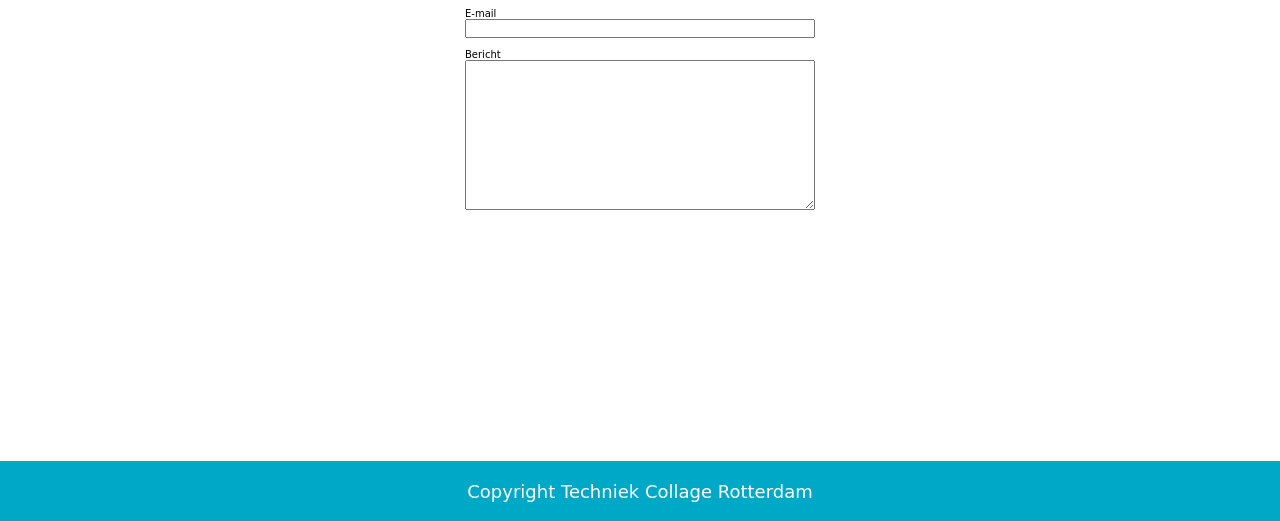
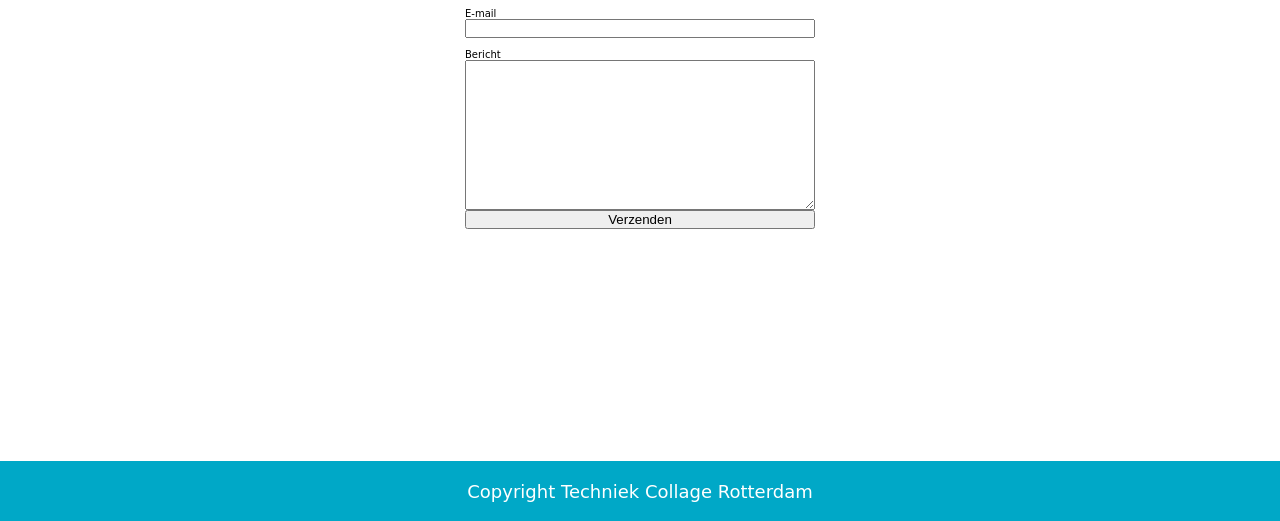
Before and after one commit to Nikayvdl/P1-html-css, a plain HTML site: page 3.1/Code/Contact.html in a window 1280 px wide. Shown: the part 279-800 px from the top of the page. Drawn offline with Linux system fonts and the light colour scheme; a web font is replaced by a local one.

Commit message:
update 3.1

```diff
--- a/3.1/Code/Contact.html
+++ b/3.1/Code/Contact.html
@@ -46,6 +46,8 @@
         <label for="text"> Bericht</label>
         <textarea type="text" class="textarea"></textarea>
 
+        <button>Verzenden</button>
+
       </form>
     </div>
   </main>
```
